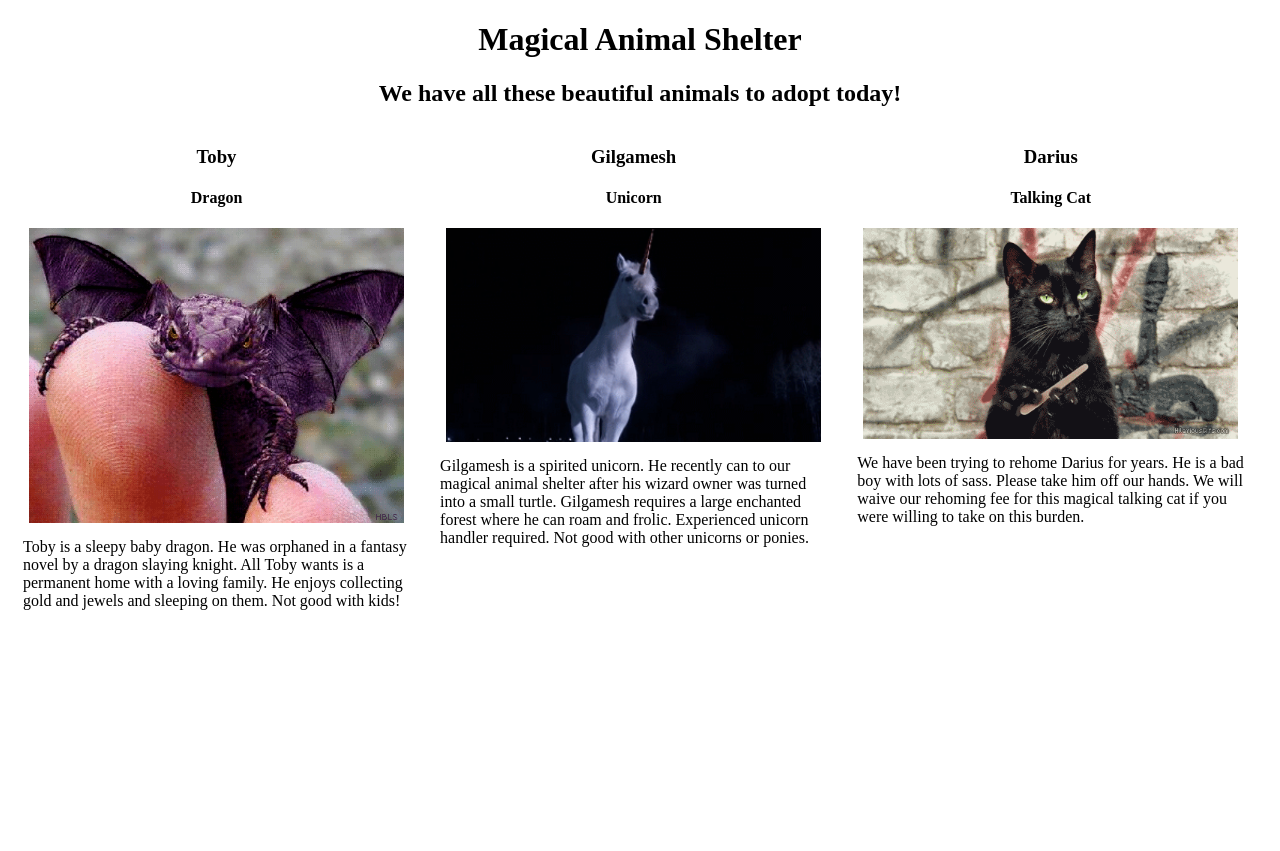
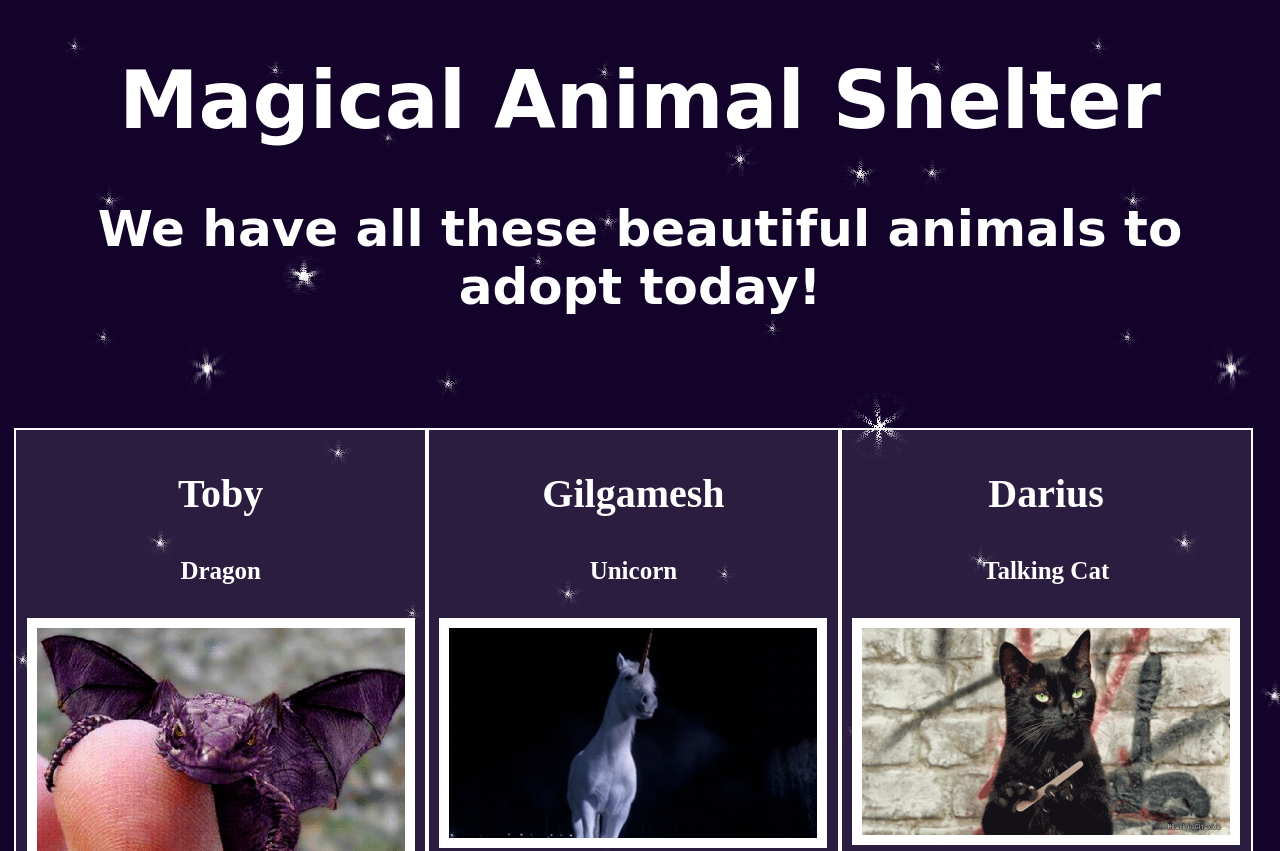
Before and after one commit to ryanmcalpin-epicodus/magical-animals, a plain HTML site: page index.html in a window 1280 px wide. Shown: the top 851 px of the page. Before the commit the page ends 800 px from the top, so only its background shows below. Drawn offline with Linux system fonts and the light colour scheme; a web font is replaced by a local one.

Commit message:
added addtional styling

```diff
--- a/css/styles.css
+++ b/css/styles.css
@@ -1,19 +1,60 @@
+body {
+  background-image: url(../img/background.gif);
+  color: white;
+}
 h1, h2 {
   text-align: center;
+  font-family: 'Quintessential', cursive;
+}
+
+h1 {
+  font-size: 80px;
+}
+h2 {
+  font-size: 50px;
+}
+h3 {
+  font-size: 40px;
+}
+h4 {
+  font-size: 25px;
+}
+.profiles {
+  display: inline-block;
+  text-align: center;
+  margin-left: .5%
 }
 .column {
   float: left;
-  width: 33%;
+  width: 32.5%;
+  margin-top: 70px;
+  border: 2px solid white;
+  background-color: rgba(255, 255, 255, .1);
 }
 img {
   width: 90%;
   display: block;
   margin-left: auto;
   margin-right: auto;
+  border: 10px solid white;
 }
 .column p{
   margin: 15px;
+  font-size: 20px;
+  font-style: italic;
+  line-height: 1.3em;
+  font-family: sans-serif;
 }
 .column h3, h4 {
   text-align: center;
 }
+
+@media screen and (max-width: 1000px){
+  .column {
+    float: none;;
+    width: 100%;
+  }
+  .column p{
+    margin: 30px;
+  }
+}
--- a/index.html
+++ b/index.html
@@ -3,10 +3,12 @@
   <head>
     <title>Animal Shelter</title>
     <link href="css/styles.css" rel="stylesheet" type="text/css">
+    <link href="https://fonts.googleapis.com/css?family=Quintessential" rel="stylesheet">
   </head>
   <body>
     <h1>Magical Animal Shelter</h1>
     <h2>We have all these beautiful animals to adopt today!</h2>
+    <div class ="profiles">
       <div class="column">
         <h3>Toby</h3>
         <h4>Dragon</h4>
@@ -25,5 +27,6 @@
         <img src="img/cat.gif" alt="cat pic">
         <p>We have been trying to rehome Darius for years. He is a bad boy with lots of sass. Please take him off our hands. We will waive our rehoming fee for this magical talking cat if you were willing to take on this burden.</p>
       </div>
+    </div>
   </body>
 </html>
```
Also changed, not shown: img/background.gif (added). Lines whose indentation alone changed are shown as unchanged.
